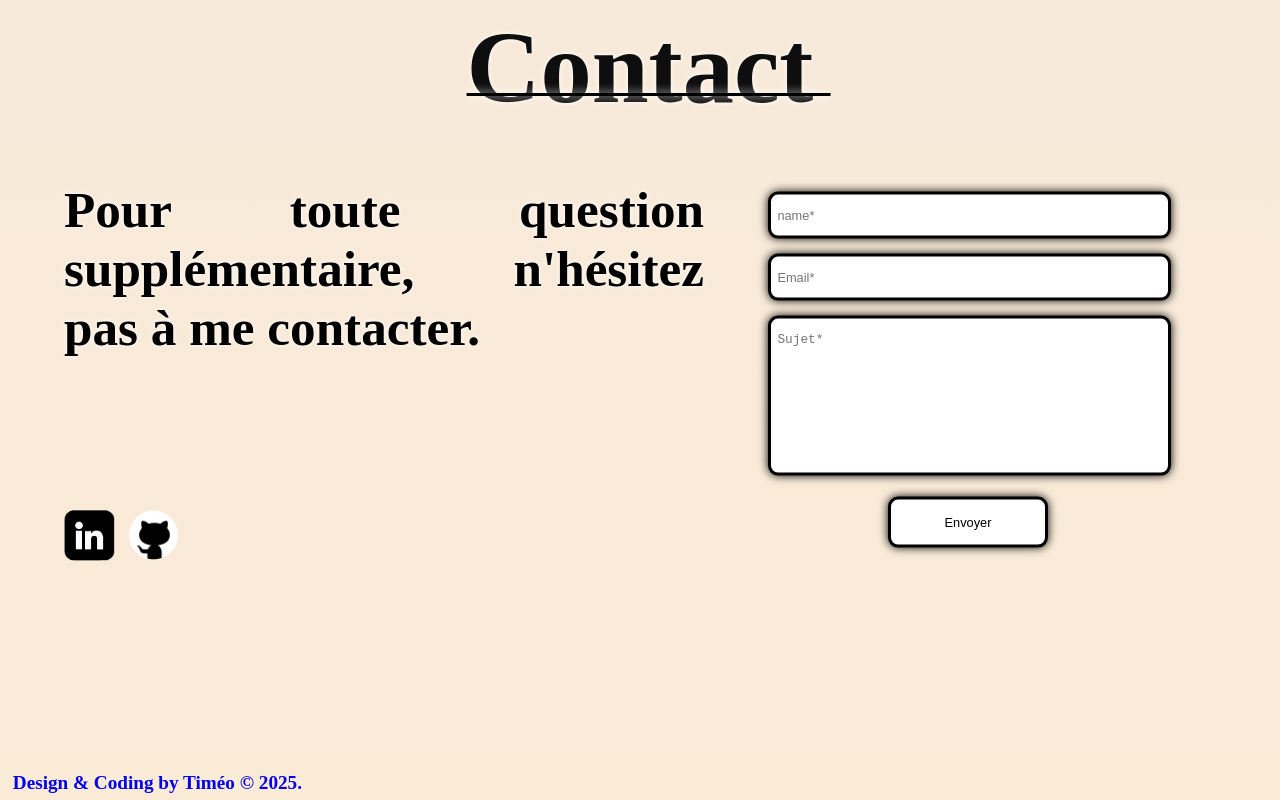
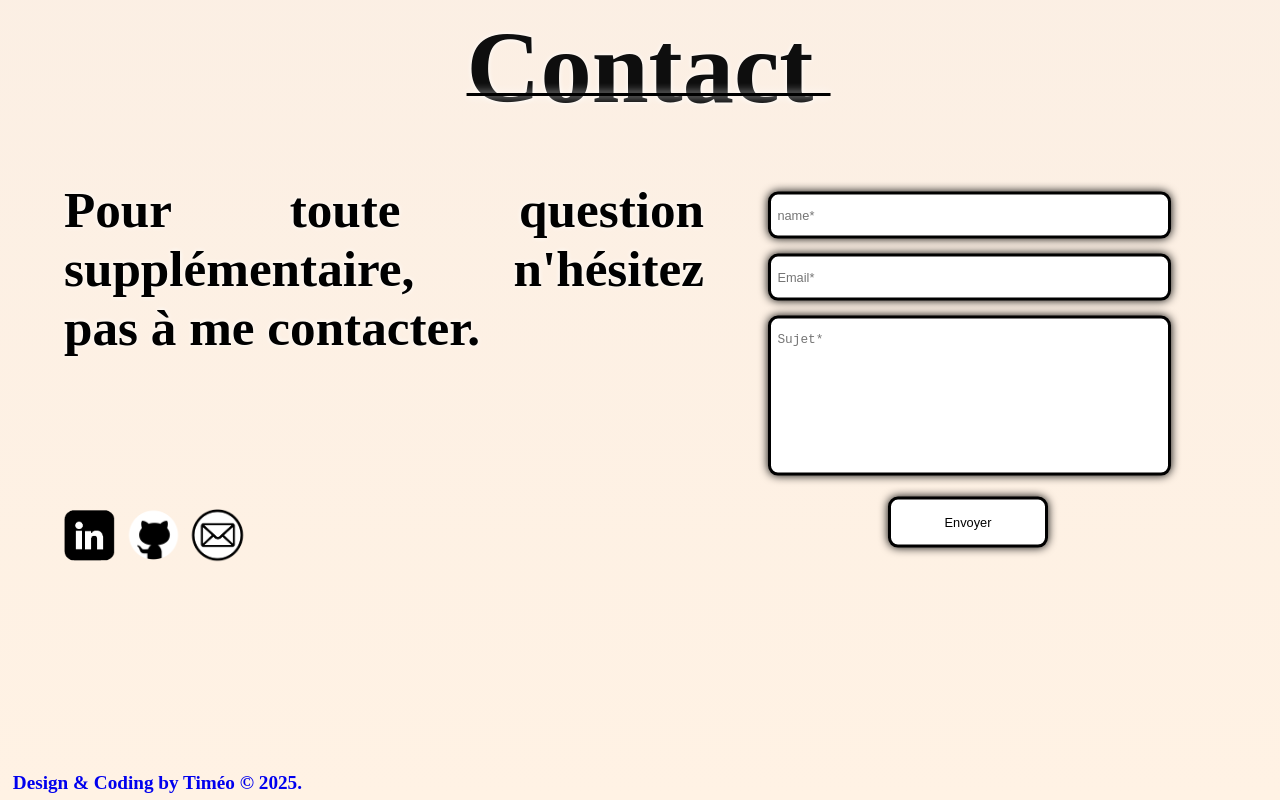
Before and after one commit to zoxibe/MysSite, a React (Vite) app: page / in a window 1280 px wide. Shown: the part 3228-4028 px from the top of the page. Built offline with nearby package versions, Linux system fonts and the light colour scheme; a web font is replaced by a local one.

Commit message:
UpdateMailContact

```diff
--- a/src/App.css
+++ b/src/App.css
@@ -4,7 +4,7 @@ body{
   height: auto;
   width: 100vw;
   color: #0e0e0e;
-  background: linear-gradient(180deg, #ede3e3, antiquewhite);
+  background: linear-gradient(180deg, #ede3e3, #fff2e4);
 }
 
 .white-mode {
--- a/src/css/ContactBox.css
+++ b/src/css/ContactBox.css
@@ -159,6 +159,23 @@ body.white-mode input[type=submit]:hover{
     animation: LogoinAnim 0.3s ease;
 }
 
+.Mail{
+    position: relative;
+    height: 4vw;
+    width: 4vw;
+    background-image: url('../assets/MailImg.png');
+    background-repeat: no-repeat;
+    background-position: center;
+    background-size: cover;
+    border-radius: 50px;
+    scale:1.2;
+}
+
+.Mail:hover{
+    scale: 1.3;
+    animation: LogoinAnim 0.3s ease;
+}
+
 @keyframes LogoinAnim {
     0%{
         transform: rotate(-10deg);
--- a/src/jsx/ContactBox.jsx
+++ b/src/jsx/ContactBox.jsx
@@ -8,9 +8,11 @@ function ContactBox() {
                 <div className={"logoContainer"}>
                     <a href={"https://www.linkedin.com/in/timéo-franville"} className={"Linkedin"} target="_blank"></a>
                     <a href={"https://github.com/zoxibe"} className={"GitHub"} target="_blank"></a>
+                    <a href={"mailto:franville@et.esiea.fr"} className={"Mail"} target="_blank"></a>
                 </div>
             </div>
-            <form action={"https://script.google.com/macros/s/AKfycbzzW5Ok0QWavCwNRCIHVWpYm5P8_U4aMl-qyu4V353PvsUAUXyNlc_pZNtPQ8wIwtJ2hw/exec"}
+            <form
+                action={"https://script.google.com/macros/s/AKfycbzzW5Ok0QWavCwNRCIHVWpYm5P8_U4aMl-qyu4V353PvsUAUXyNlc_pZNtPQ8wIwtJ2hw/exec"}
                   method={"POST"}>
                 <div className="ContactBox2">
                     <div className="input-container">
```
Also changed, not shown: src/assets/MailImg.png (added).
